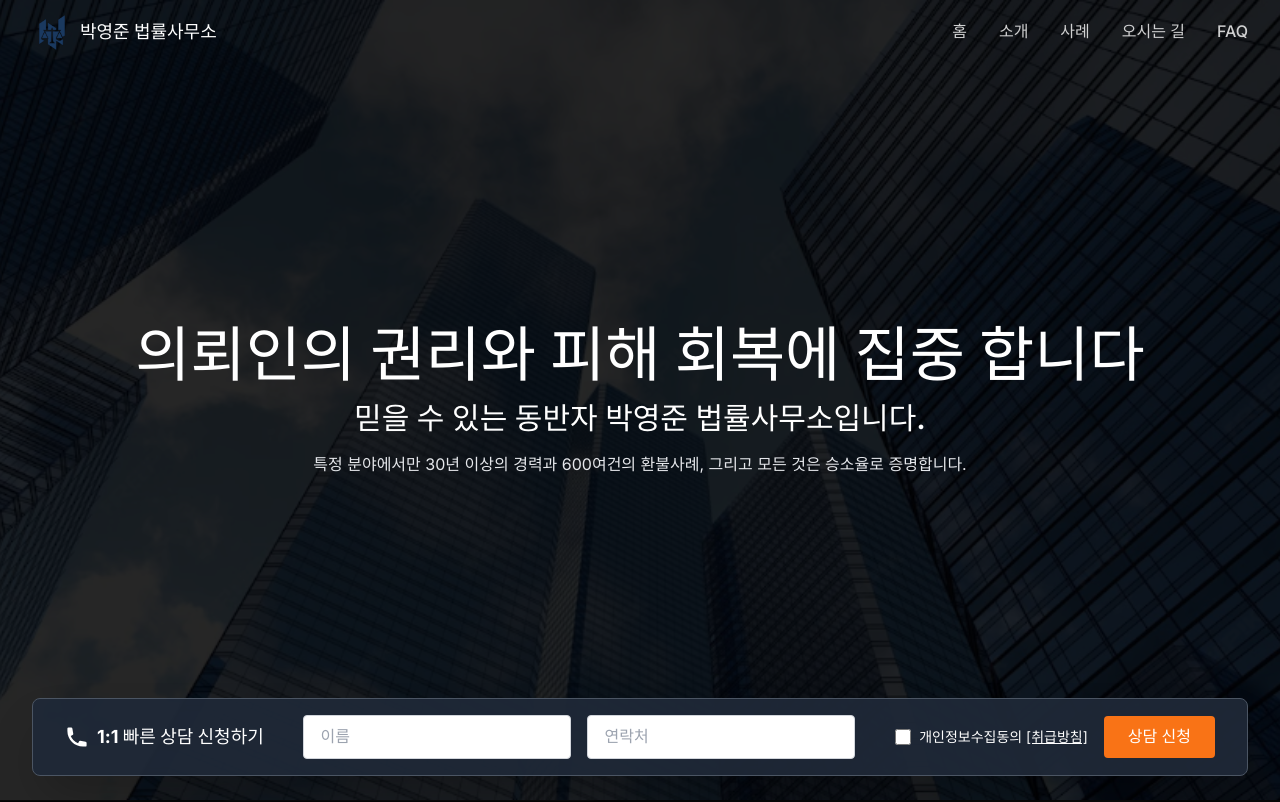
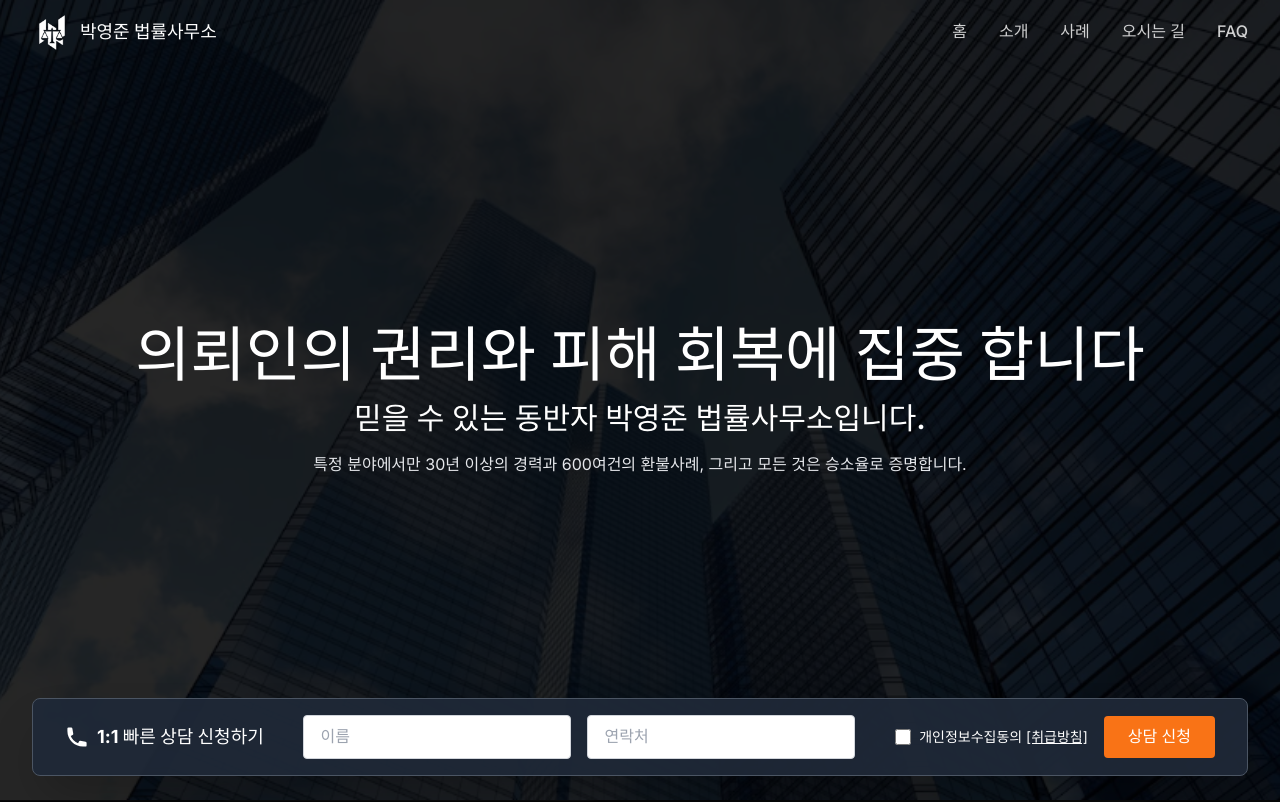
Before and after one commit to gu991230-cyber/gugit, a Next.js app: page / in a window 1280 px wide. Shown: the top 802 px of the page. Built offline with nearby package versions, Linux system fonts and the light colour scheme; no server answers.

Commit message:
style: change logo color to white using CSS filter

```diff
--- a/src/app/layout.tsx
+++ b/src/app/layout.tsx
@@ -43,7 +43,7 @@ export default function RootLayout({
                   src="/images/THIS.png?v=2"
                   alt="로고"
                   className="w-10 h-10 object-contain"
-                  style={{ mixBlendMode: 'screen' }}
+                  style={{ filter: 'brightness(0) invert(1)' }}
                 />
                 <span className="text-lg font-bold text-white">박영준 법률사무소</span>
               </Link>
--- a/src/components/Footer.tsx
+++ b/src/components/Footer.tsx
@@ -19,7 +19,7 @@ const Footer = () => {
           {/* Company Info */}
           <div>
             <div className="flex items-center space-x-3 mb-6">
-              <img src="/images/THIS.png?v=2" alt="로고" className="w-12 h-12 object-contain" style={{ mixBlendMode: 'screen' }} />
+              <img src="/images/THIS.png?v=2" alt="로고" className="w-12 h-12 object-contain" style={{ filter: 'brightness(0) invert(1)' }} />
               <div>
                  <span className="text-2xl font-bold text-white">
                   박영준 법률사무소
```
